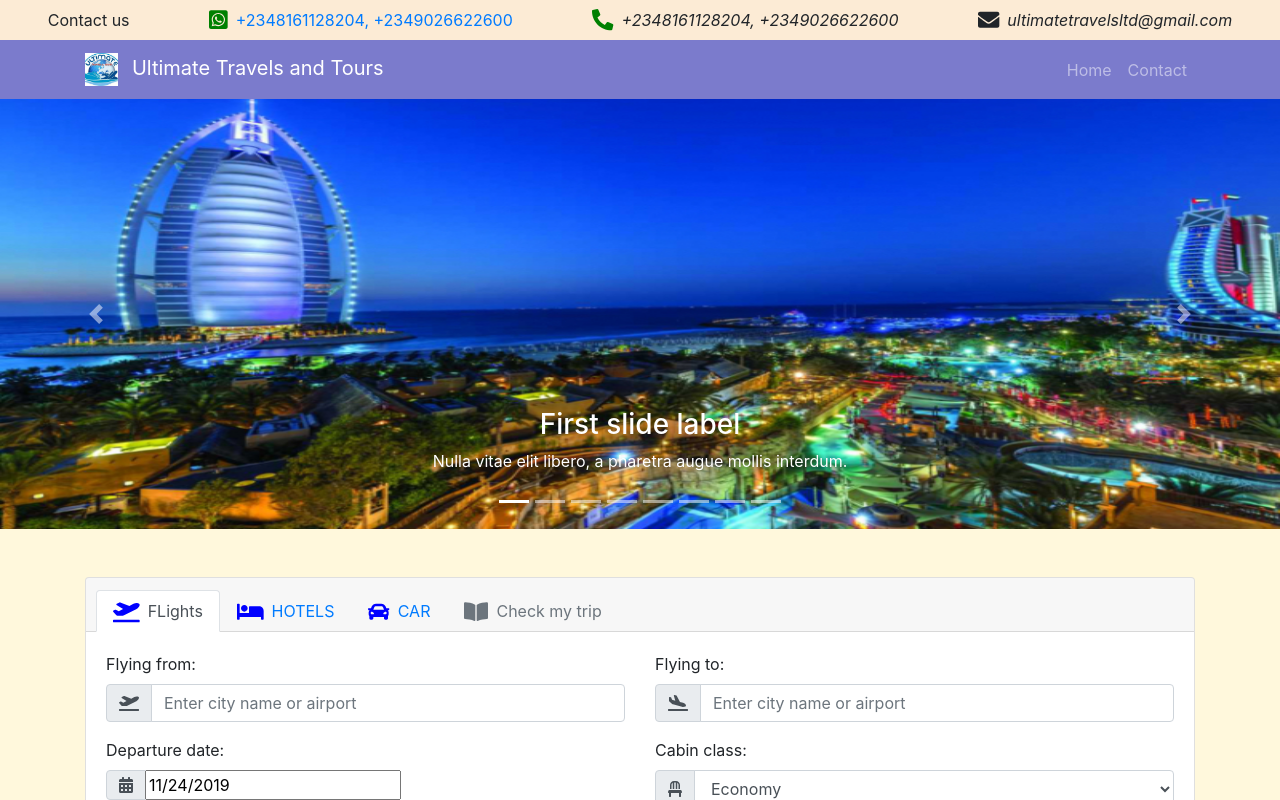
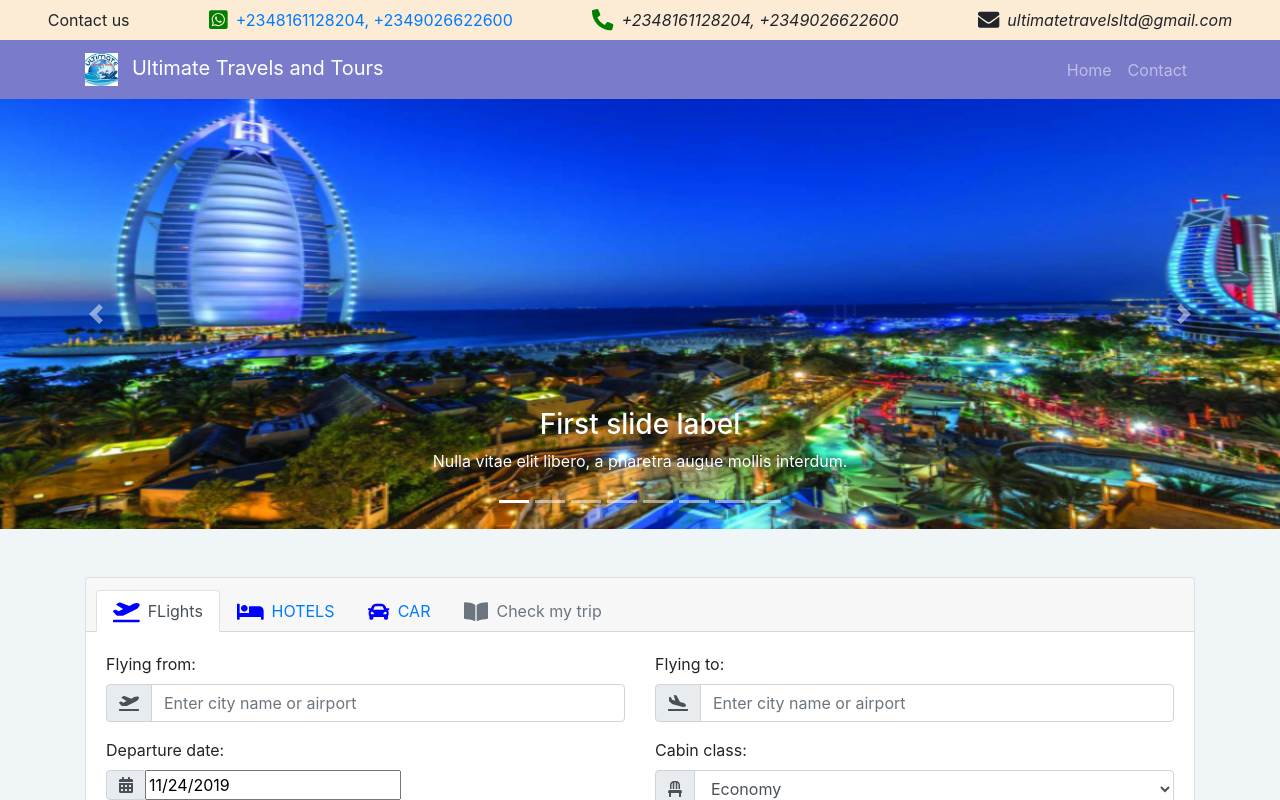
Before and after one commit to chidinma-godwin/ultimate-travels, a React (Create React App) app in the folder ultimate/: page / in a window 1280 px wide. Shown: the top 800 px of the page. Built offline with nearby package versions, Linux system fonts and the light colour scheme.

Commit message:
Change the background colour of the home page

```diff
--- a/ultimate/src/index.css
+++ b/ultimate/src/index.css
@@ -1,6 +1,6 @@
 body {
   margin: 0;
-  background-color: cornsilk;
+  background-color: rgb(240, 245, 247);
   font-family: -apple-system, BlinkMacSystemFont, "Segoe UI", "Roboto", "Oxygen",
     "Ubuntu", "Cantarell", "Fira Sans", "Droid Sans", "Helvetica Neue",
     sans-serif;
```
